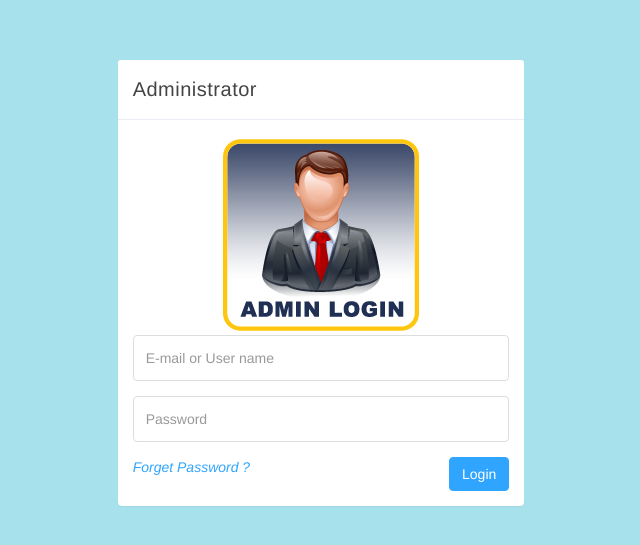
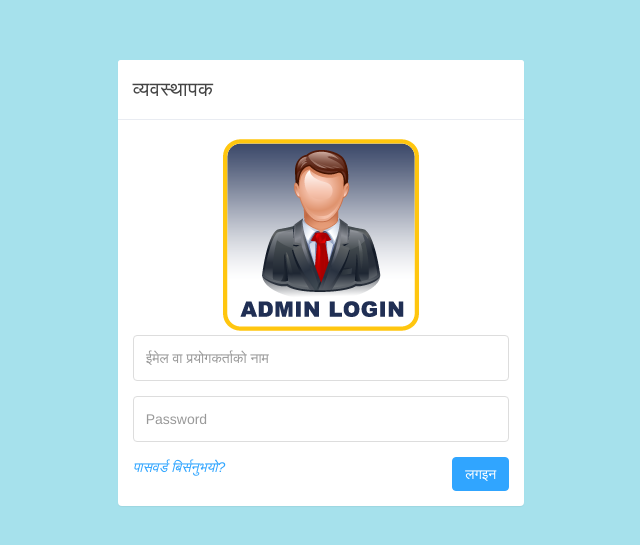
Before and after one commit to sujan5658/newsportal, a PHP site: page /phpmailer/admin/login.php in a window 1280 px wide. Shown: the top 545 px of the page, without its empty margins (319-959 px from the left). Run offline with PHP 8.4, Linux system fonts and the light colour scheme; data that the repository does not hold is empty; some libraries are stand-ins or nearby versions.

Commit message:
translating into Nepali

```diff
--- a/admin/login.php
+++ b/admin/login.php
@@ -16,7 +16,7 @@
 	<div class="row">
 		<div class="col-xs-10 col-xs-offset-1 col-sm-8 col-sm-offset-2 col-md-4 col-md-offset-4">
 			<div class="login-panel panel panel-default">
-				<div class="panel-heading">Administrator
+				<div class="panel-heading">व्यवस्थापक
                     <?php
                         session_start();
                         require_once ("class/lock_admin.php");
@@ -36,13 +36,13 @@
 					<form role="form" method="post" action="process/admin-login.php">
 						<fieldset>
 							<div class="form-group">
-								<input class="form-control" placeholder="E-mail or User name" name="email" type="text" required>
+								<input class="form-control" placeholder="ईमेल वा प्रयोगकर्ताको नाम" name="email" type="text" required>
 							</div>
 							<div class="form-group">
 								<input class="form-control" placeholder="Password" name="pass" type="password" required>
 							</div>
-                            <a href="forget_pass.php" style="text-decoration: none"><i>Forget Password ?</i></a>
-							<button style="float: right;" type="submit" name="login" class="btn btn-primary">Login</button>
+                            <a href="forget_pass.php" style="text-decoration: none"><i>पासवर्ड बिर्सनुभयो?</i></a>
+							<button style="float: right;" type="submit" name="login" class="btn btn-primary">लगइन</button>
 						</fieldset>
 					</form>
 				</div>
```
